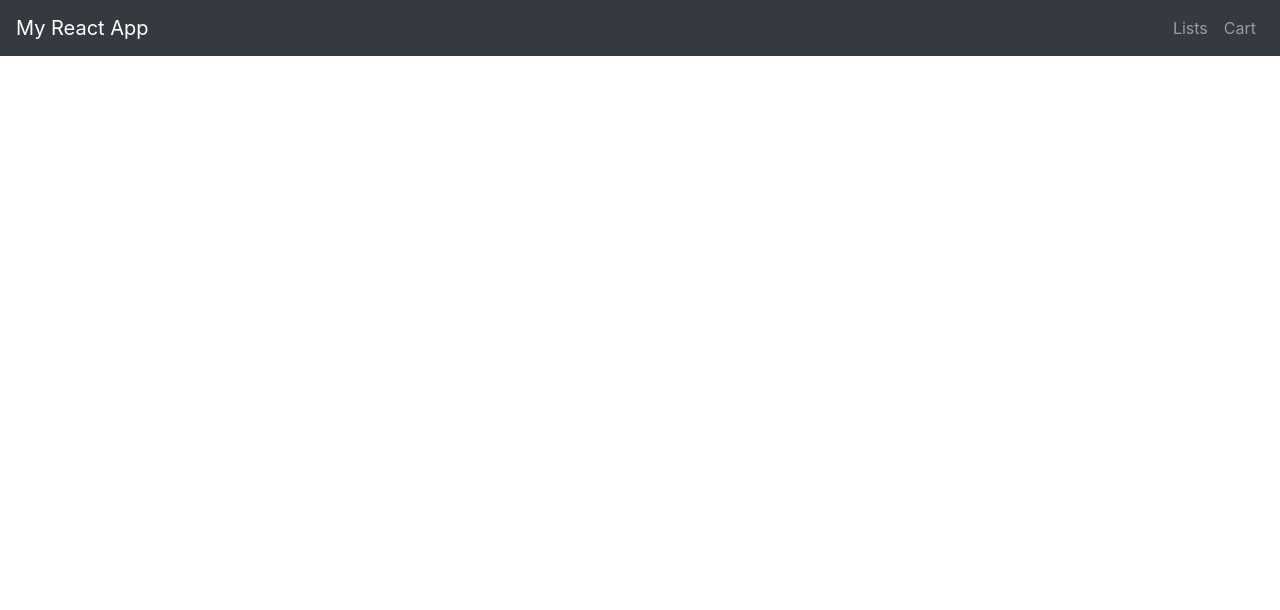
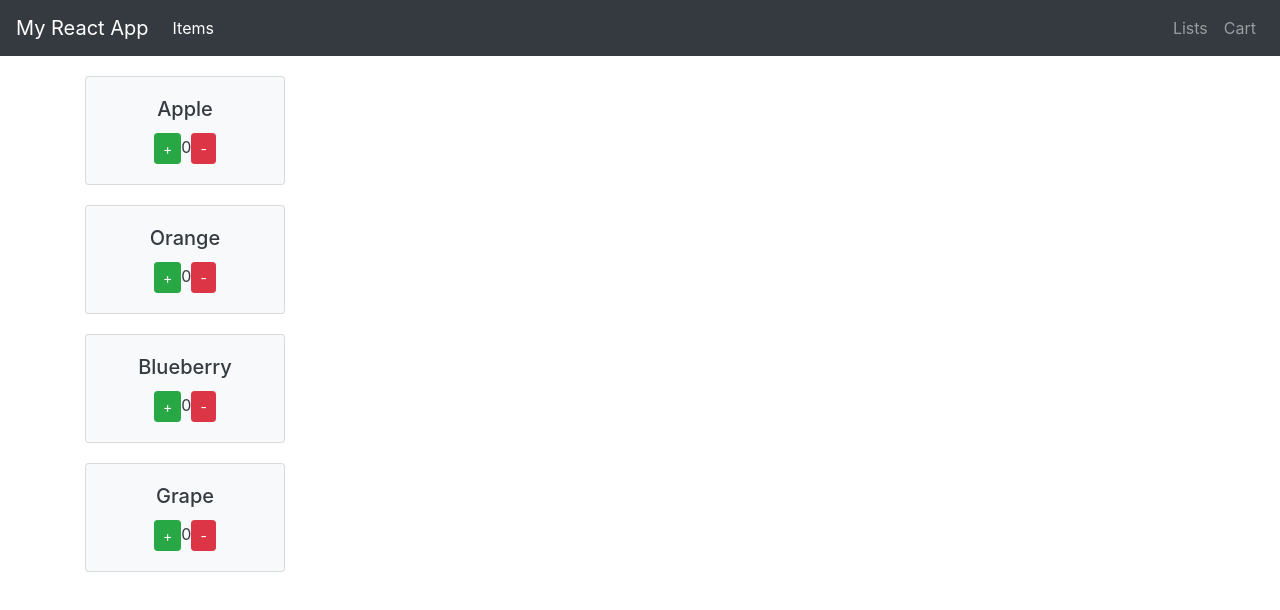
Before and after one commit to nmajidpour/react-app-counter, a React (Create React App) app in the folder my-react-app/: page /items in a window 1280 px wide. Shown: the top 610 px of the page. Built offline with nearby package versions, Linux system fonts and the light colour scheme.

Commit message:
added card and list of items

```diff
--- a/my-react-app/src/App.js
+++ b/my-react-app/src/App.js
@@ -4,9 +4,10 @@ import { BrowserRouter as Router, NavLink, Route } from "react-router-dom";
 import Navbar from "react-bootstrap/Navbar";
 import Nav from "react-bootstrap/Nav";
 
-import Counter from "./components/Counter";
-import MyList from "./components/MyList";
-import './App.css';
+import MyList from "./components/mylist";
+import Cart from "./components/cart";
+import Items from "./components/items";
+import "./App.css";
 
 function App() {
   return (
@@ -16,6 +17,11 @@ function App() {
           <Navbar.Brand as={NavLink} to="/">
             My React App
           </Navbar.Brand>
+          <Nav>
+            <Nav.Link as={NavLink} to="/items">
+              Items
+            </Nav.Link>
+          </Nav>
           <Nav className="ml-auto">
             <Nav.Link as={NavLink} to="/mylist">
               Lists
@@ -25,8 +31,9 @@ function App() {
             </Nav.Link>
           </Nav>
         </Navbar>
+        <Route path="/items" exact component={Items} />
         <Route path="/mylist" exact component={MyList} />
-      <Route path="/cart" exact component={Counter} />
+        <Route path="/cart" exact component={Cart} />
       </div>
     </Router>
   );
--- /dev/null
+++ b/my-react-app/src/components/cart.jsx
@@ -0,0 +1,14 @@
+import React, { Component } from 'react';
+
+class Cart  extends Component {
+    state = {  }
+    render() {
+        return (
+            <h6>
+                My cart
+            </h6>
+         );
+    }
+}
+
+export default Cart;
--- /dev/null
+++ b/my-react-app/src/components/components.css
@@ -0,0 +1,3 @@
+.components {
+    text-align: center;
+  }
--- a/my-react-app/src/components/counter.jsx
+++ /dev/null
@@ -1,59 +0,0 @@
-import React, { Component } from "react";
-
-class Counter extends Component {
-  state = {
-    count: 0,
-    tags: ["tag1", "tag2", "tag3"],
-  };
-
-  render() {
-    return (
-      <div>
-
-        <button
-          onClick={this.handleIncrement}
-          className="btn btn-success btn-sm"
-        >
-          +
-        </button>
-        <span className={this.getBadgeStyle()}>{this.formatCount()}</span>
-        <button
-          onClick={this.handleDecrement}
-          className="btn btn-danger btn-sm"
-        >
-          -
-        </button>
-        <ul>
-          {this.state.tags.length === 0 && "Please create a new tag!"}
-          {this.renderTags()}
-        </ul>
-      </div>
-    );
-  }
-
-  handleIncrement = () => {
-    this.setState({ count: this.state.count + 1 });
-  };
-
-  handleDecrement = () => {
-    this.setState({ count: this.state.count - 1 });
-  };
-
-  renderTags() {
-    if (this.state.tags.count !== 0)
-      return this.state.tags.map((tag) => <li key={tag}>{tag}</li>);
-  }
-
-  getBadgeStyle() {
-    let classes = "badge m-2 badge-";
-    classes += this.state.count === 0 ? "warning" : "primary";
-    return classes;
-  }
-
-  formatCount() {
-    const { count } = this.state;
-    return count === 0 ? <h5>zero</h5> : count;
-  }
-}
-
-export default Counter;
--- /dev/null
+++ b/my-react-app/src/components/item.jsx
@@ -0,0 +1,50 @@
+import React, { Component } from "react";
+import Card from "react-bootstrap/Card";
+
+class Item extends Component {
+  state = {
+    count: this.props.value,
+    name: this.props.name,
+  };
+
+  render() {
+    return (
+      <div className="container">
+        <Card
+          bg="light"
+          text="dark"
+          style={{ textAlign: "center", width: "200px", marginTop: "20px" }}
+        >
+          <Card.Body>
+            <Card.Title>{this.state.name}</Card.Title>
+            <Card.Text>
+              <button
+                onClick={this.handleIncrement}
+                className="btn btn-success btn-sm"
+              >
+                +
+              </button>
+              {this.state.count}
+              <button
+                onClick={this.handleDecrement}
+                className="btn btn-danger btn-sm"
+              >
+                -
+              </button>
+            </Card.Text>
+          </Card.Body>
+        </Card>
+      </div>
+    );
+  }
+
+  handleIncrement = () => {
+    this.setState({ count: this.state.count + 1 });
+  };
+
+  handleDecrement = () => {
+    this.setState({ count: this.state.count - 1 });
+  };
+}
+
+export default Item;
--- /dev/null
+++ b/my-react-app/src/components/items.jsx
@@ -0,0 +1,25 @@
+import React, { Component } from "react";
+import Item from "./item";
+import "./components.css";
+
+class Items extends Component {
+  state = {
+    items: [
+      { id: 1, name: "Apple", count: 0 },
+      { id: 2, name: "Orange", count: 0 },
+      { id: 3, name: "Blueberry", count: 0 },
+      { id: 4, name: "Grape", count: 0 },
+    ],
+  };
+  render() {
+    return (
+      <div className="components">
+        {this.state.items.map((item) => (
+          <Item className="row" key={item.id} value={item.count} name={item.name}/>
+        ))}
+      </div>
+    );
+  }
+}
+
+export default Items;
```
Also changed, not shown: 1 other file (tests, documents, lock files or other folders). Lines whose indentation alone changed are shown as unchanged.
